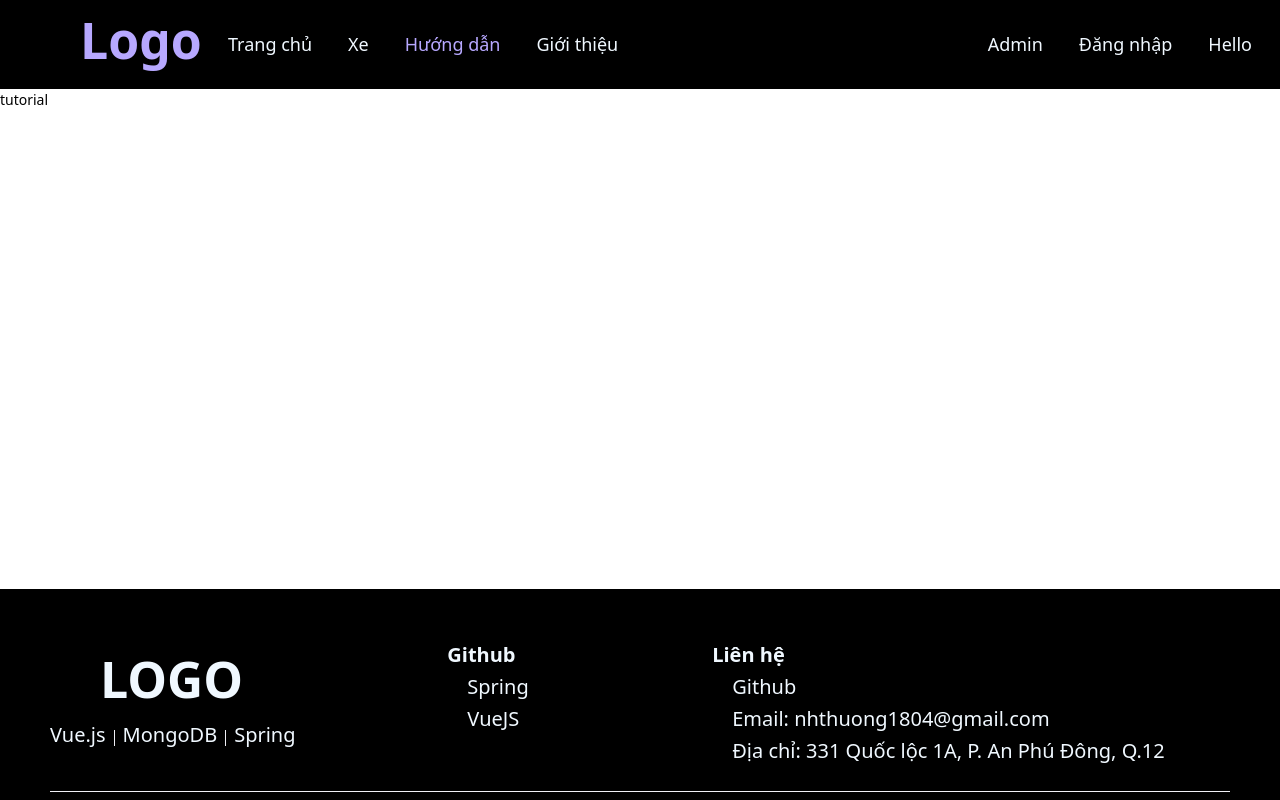
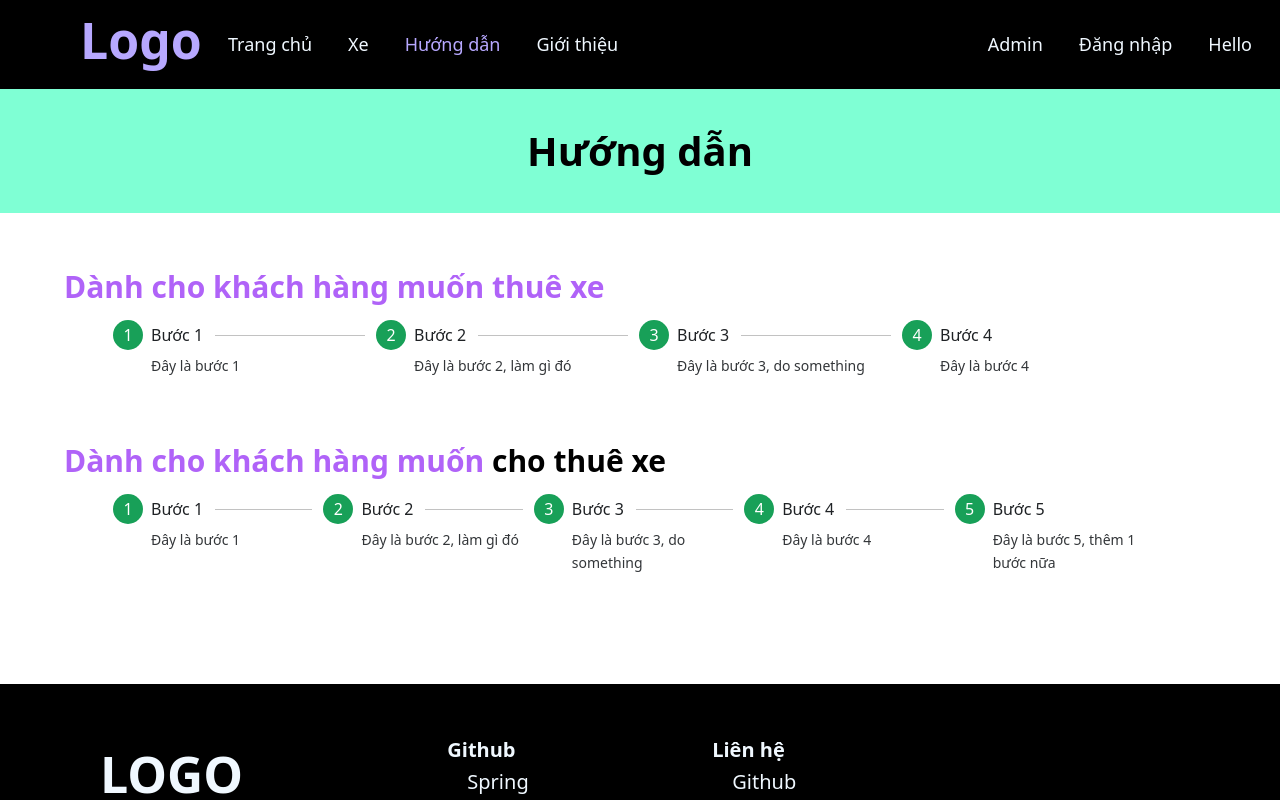
Before and after one commit to nht1804/dacn_vuejs, a Vue app: page /tutorial in a window 1280 px wide. Shown: the top 800 px of the page. Built offline with nearby package versions, Linux system fonts and the light colour scheme; some icons are missing.

Commit message:
about, tutorial

```diff
--- a/src/views/Public/AboutView.vue
+++ b/src/views/Public/AboutView.vue
@@ -1,5 +1,22 @@
 <template>
-  <div class="about">
-    <h1>This is an about page</h1>
-  </div>
+  <p>This is about page, nothing much.</p>
+  <p>
+    This project were made by Vuejs + NavieUI, MongoDB and Spring.
+  </p>
+    <p>
+    That's it
+  </p>
 </template>
+
+<script>
+export default {
+
+}
+</script>
+
+<style>
+p {
+  text-align: center;
+  font-size: 50px;
+}
+</style>
--- a/src/views/Public/TutorialView.vue
+++ b/src/views/Public/TutorialView.vue
@@ -1,5 +1,36 @@
 <template>
-  tutorial
+  <div class="title">
+    Hướng dẫn
+  </div>
+  <div class="tutorial">
+    <div class="customer-tutorial">
+      <div class="customer-tutorial-header">
+        Dành cho khách hàng muốn thuê xe
+      </div>
+      <div class="tutorial-step">
+        <n-steps>
+          <n-step title="Bước 1" description="Đây là bước 1" />
+          <n-step title="Bước 2" description="Đây là bước 2, làm gì đó" />
+          <n-step title="Bước 3" description="Đây là bước 3, do something" />
+          <n-step title="Bước 4" description="Đây là bước 4" />
+        </n-steps>
+      </div>
+    </div>
+    <div class="customer-tutorial">
+      <div class="customer-tutorial-header">
+        Dành cho khách hàng muốn <label> cho thuê xe</label>
+      </div>
+      <div class="tutorial-step">
+        <n-steps>
+          <n-step title="Bước 1" description="Đây là bước 1" />
+          <n-step title="Bước 2" description="Đây là bước 2, làm gì đó" />
+          <n-step title="Bước 3" description="Đây là bước 3, do something" />
+          <n-step title="Bước 4" description="Đây là bước 4" />
+          <n-step title="Bước 5" description="Đây là bước 5, thêm 1 bước nữa" />
+        </n-steps>
+      </div>
+    </div>
+  </div>
 </template>
 
 <script>
@@ -8,6 +39,39 @@ export default {
 }
 </script>
 
-<style>
+<style scoped>
+label {
+  color: black
+}
 
+.title {
+  width: 100%;
+  background-color: aquamarine;
+  padding:30px 0px;
+  text-align: center;
+  font-size: 40px;
+  font-weight: bold;
+}
+
+.tutorial {
+  display: flex;
+  justify-content: center;
+  flex-direction: column;
+  align-items: center;
+}
+
+.customer-tutorial-header {
+  font-size: 30px;
+  color: rgb(176, 99, 248);
+  font-weight: bold;
+}
+
+.customer-tutorial {
+  width: 90%;
+  margin-top: 50px;
+}
+
+.tutorial-step {
+  padding: 10px 50px;
+}
 </style>
```
